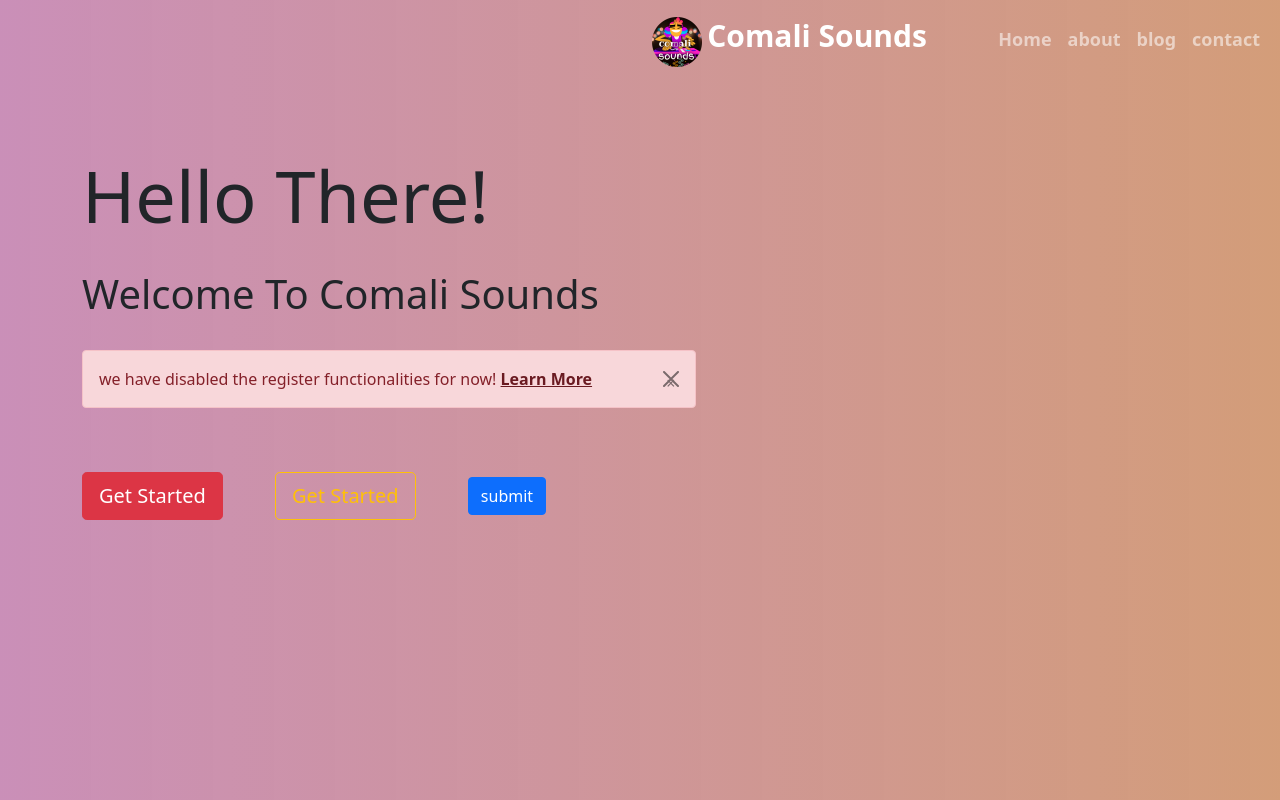
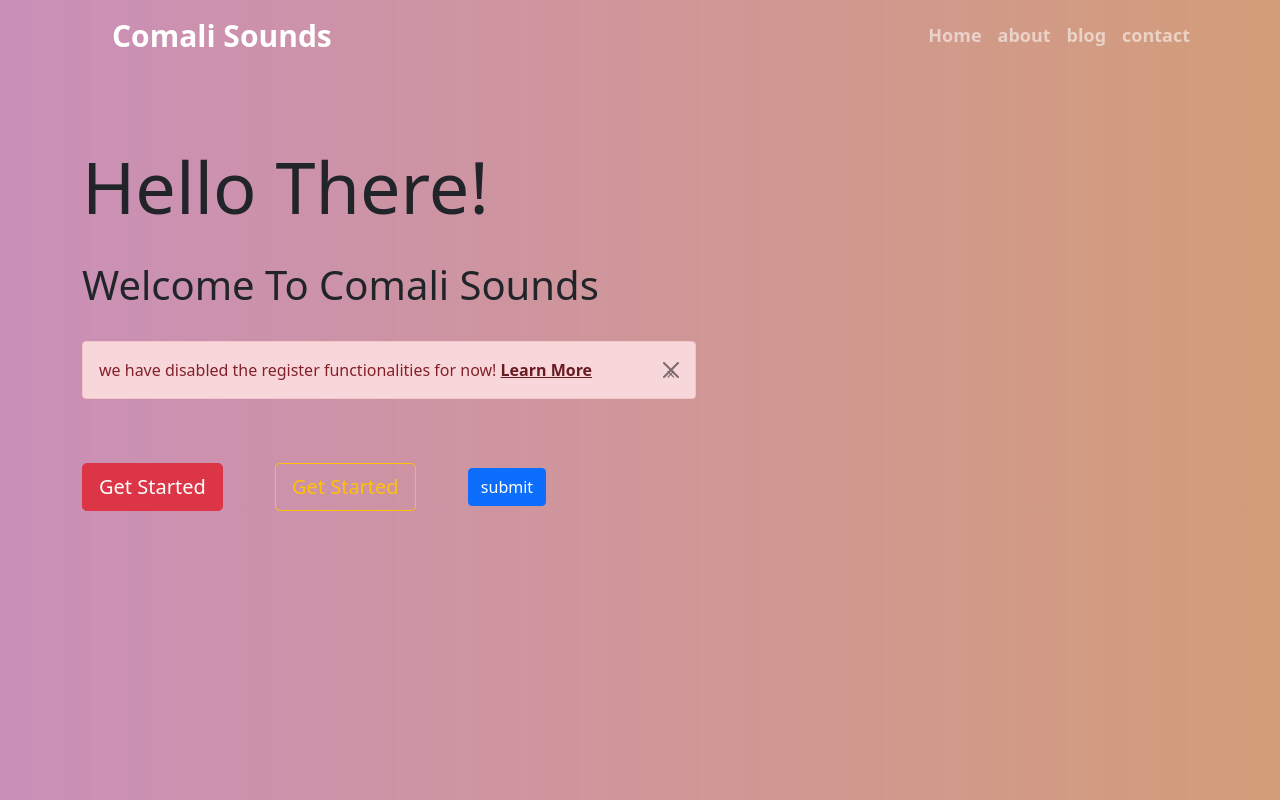
Before and after one commit to mahesh1706/bootstrap, a plain HTML site: page bootstrap.components.html in a window 1280 px wide. Drawn offline with nearby package versions, Linux system fonts and the light colour scheme.

Commit message:
bootstrap

```diff
--- a/assets/css/style.css
+++ b/assets/css/style.css
@@ -46,9 +46,10 @@ body{
 
 .comali{
     font-size: 30px;
-    font-weight: bold;
+    font-weight: bolder;
+    float:right;
     position: relative;
-    left: 0;!important
+    left: 30px;
 
 
 }
--- a/bootstrap.components.html
+++ b/bootstrap.components.html
@@ -14,27 +14,20 @@
 
 </head>
 <body>
+     <!-- bootstrap navbar -->
+     <nav class="navbar navbar-expand-lg   navbar-dark" id="co">
+        <div class="container">
+        <a href="@" class="navbar-brand">
 
-    <!-- navbar -->
-    <header>
-        <nav class="navbar navbar-expand-lg navbar-primary  navbar-dark" id="co">
-            <div class="container"></div>
-
-            <div class="container">
-
-                <a href="@" class="navbar-brand">
-                    <img src="/assets/image/co.png" width="50" height="50" >
-
-                    <span class="comali navbar-dark ">   Comali Sounds </span>
+                     <span class="comali navbar-dark">   Comali Sounds </span>
         </a>
         <button class="navbar-toggler" type="button" data-toggle="collapse" data-target="#myNavBar"
             aria-controls="myNavBar" aria-expanded="false" aria-label="Toggle navigation">
             <span class="navbar-toggler-icon"></span>
         </button>
 
-            <div class="collapse navbar-collapse hov" id="myNavBar"  >
-                <ul class="navbar-nav  ms-auto
-                ">
+        <div class="collapse navbar-collapse hov" id="myNavBar" >
+            <ul class="navbar-nav  ms-auto navbar-drak">
                 <li class="nav-item active"><a href="@" class="nav-link"> Home</a></li>
                 <li class="nav-item"><a href="@" class="nav-link">about</a></li>
                 <li class="nav-item"><a href="@" class="nav-link">blog</a></li>
@@ -43,7 +36,6 @@
         </div>
     </div>
     </nav>
-    </header>
     <!-- End -->
      <br><br><br>
      <!-- jumbotron -->
```
Lines whose indentation alone changed are shown as unchanged.
